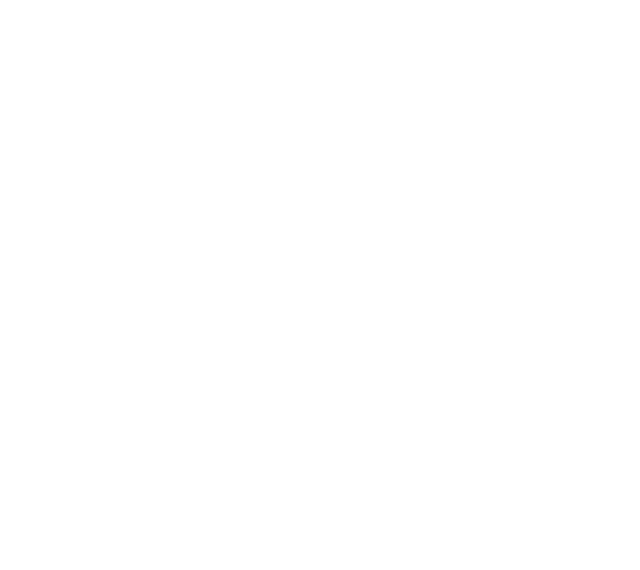
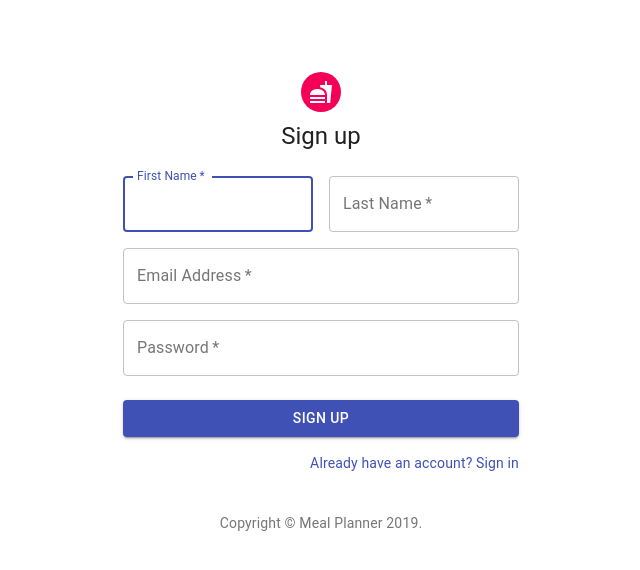
Before and after one commit to Dhartim/meal-planner-web-app, a React (Create React App) app in the folder client/: page / in a window 1280 px wide. Shown: the top 570 px of the page, without its empty margins (319-959 px from the left). Built offline with nearby package versions, Linux system fonts and the light colour scheme; the HTML template or start-up script is replaced by a standard one.

Commit message:
user_registration_frontend: add basic and working signup page design

```diff
--- a/client/package.json
+++ b/client/package.json
@@ -3,9 +3,13 @@
   "version": "0.1.0",
   "private": true,
   "dependencies": {
+    "@material-ui/core": "^4.4.3",
+    "@material-ui/icons": "^4.4.3",
     "axios": "^0.19.0",
+    "bootstrap": "^4.3.1",
     "prop-types": "^15.7.2",
     "react": "^16.9.0",
+    "react-bootstrap": "^1.0.0-beta.12",
     "react-dom": "^16.9.0",
     "react-router-dom": "^5.0.1",
     "react-scripts": "3.1.1"
--- a/client/src/App.js
+++ b/client/src/App.js
@@ -1,9 +1,9 @@
 import React from 'react';
-
+import SignUp from "./component/signup/signup"
 function App() {
   return (
-    <div>
-
+    <div id="root">
+      <SignUp/>
     </div>
   );
 }
--- a/client/src/component/signup/signup.js
+++ b/client/src/component/signup/signup.js
@@ -1,76 +1,137 @@
-//this is signup frontend
-import React , {Component} from "react"
-import Signup from ".";
-class SingUp extends Component{
-    constructor(props){
-        super(props)
-        this.state = {
-            firstName: "",
-            lastName: "",
-            email: "",
-            password: "",
-            confirmPassword: "",
-            newUser: null
-        };
+import React from 'react';
+import Avatar from '@material-ui/core/Avatar';
+import Button from '@material-ui/core/Button';
+import CssBaseline from '@material-ui/core/CssBaseline';
+import TextField from '@material-ui/core/TextField';
+import Link from '@material-ui/core/Link';
+import Grid from '@material-ui/core/Grid';
+import Box from '@material-ui/core/Box';
+import FastfoodSharpIcon from '@material-ui/icons/FastfoodSharp';
+import Typography from '@material-ui/core/Typography';
+import { makeStyles } from '@material-ui/core/styles';
+import Container from '@material-ui/core/Container';
+
+function Copyright() {
+  return (
+    <Typography variant="body2" color="textSecondary" align="center">
+      {'Copyright © '}
+      <Link color="inherit" href="https://material-ui.com/">
+        Meal Planner
+      </Link>{' '}
+      {new Date().getFullYear()}
+      {'.'}
+    </Typography>
+  );
 }
-    render()
-    {
-        return(
-            <div className="signUpForm">
-                <form onSubmit={this.handleSubmit}>
-                    <FormGroup controlId="firstName" bsSize="large">
-                        <ControlLabel>First Name</ControlLabel>
-                        <FormControl
+
+const useStyles = makeStyles(theme => ({
+  '@global': {
+    body: {
+      backgroundColor: theme.palette.common.white,
+    },
+  },
+  paper: {
+    marginTop: theme.spacing(8),
+    display: 'flex',
+    flexDirection: 'column',
+    alignItems: 'center',
+  },
+  avatar: {
+    margin: theme.spacing(1),
+    backgroundColor: theme.palette.secondary.main,
+  },
+  form: {
+    width: '100%', // Fix IE 11 issue.
+    marginTop: theme.spacing(3),
+  },
+  submit: {
+    margin: theme.spacing(3, 0, 2),
+  },
+}));
+
+export default function SignUp() {
+  const classes = useStyles();
+
+  return (
+    <Container component="main" maxWidth="xs">
+      <CssBaseline />
+      <div className={classes.paper}>
+        <Avatar className={classes.avatar} >
+          <FastfoodSharpIcon />
+        </Avatar>
+        <Typography component="h1" variant="h5">
+          Sign up
+        </Typography>
+        <form className={classes.form} noValidate>
+          <Grid container spacing={2}>
+            <Grid item xs={12} sm={6}>
+              <TextField
+                autoComplete="fname"
+                name="firstName"
+                variant="outlined"
+                required
+                fullWidth
+                id="firstName"
+                label="First Name"
                 autoFocus
-                            type="firstName"
-                            value={this.state.firstName}
-                            onChange={this.handleChange}
               />
-                    </FormGroup>
-                    <FormGroup controlId="lastName" bsSize="large">
-                        <ControlLabel>Last Name</ControlLabel>
-                        <FormControl
-                            type="lastName"
-                            value={this.state.lastName}
-                            onChange={this.handleChange}
+            </Grid>
+            <Grid item xs={12} sm={6}>
+              <TextField
+                variant="outlined"
+                required
+                fullWidth
+                id="lastName"
+                label="Last Name"
+                name="lastName"
+                autoComplete="lname"
               />
-                    </FormGroup>
-                    <FormGroup controlId="email" bsSize="large">
-                    <ControlLabel>Email</ControlLabel>
-                    <FormControl
-                        type="email"
-                        value={this.state.email}
-                        onChange={this.handleChange}
+            </Grid>
+            <Grid item xs={12}>
+              <TextField
+                variant="outlined"
+                required
+                fullWidth
+                id="email"
+                label="Email Address"
+                name="email"
+                autoComplete="email"
               />
-                    </FormGroup>
-                    <FormGroup controlId="password" bsSize="large">
-                    <ControlLabel>Password</ControlLabel>
-                    <FormControl
-                        value={this.state.password}
-                        onChange={this.handleChange}
+            </Grid>
+            <Grid item xs={12}>
+              <TextField
+                variant="outlined"
+                required
+                fullWidth
+                name="password"
+                label="Password"
                 type="password"
+                id="password"
+                autoComplete="current-password"
               />
-                    </FormGroup>
-                    <FormGroup controlId="confirmPassword" bsSize="large">
-                    <ControlLabel>Confirm Password</ControlLabel>
-                    <FormControl
-                        value={this.state.confirmPassword}
-                        onChange={this.handleChange}
-                        type="password"
-                    />
-                    </FormGroup>
-                    <LoaderButton
-                    block
-                    bsSize="large"
-                    disabled={!this.validateForm()}
+            </Grid>
+          </Grid>
+          <Button
             type="submit"
-                    isLoading={this.state.isLoading}
-                    text="Signup"
-                    loadingText="Signing up…"
-                    />
+            fullWidth
+            variant="contained"
+            color="primary"
+            className={classes.submit}
+          >
+            Sign Up
+          </Button>
+          <Grid container justify="flex-end">
+            <Grid item>
+              <Link href="#" variant="body2">
+                Already have an account? Sign in
+              </Link>
+            </Grid>
+          </Grid>
         </form>
       </div>
+      <Box mt={5}>
+        <Copyright />
+      </Box>
+    </Container>
   );
 }
-}
-export default Signup;
```
Also changed, not shown: client/src/component/signup/index.js (deleted, +0 -76 lines), 1 other file (tests, documents, lock files or other folders). Lines whose indentation alone changed are shown as unchanged.
